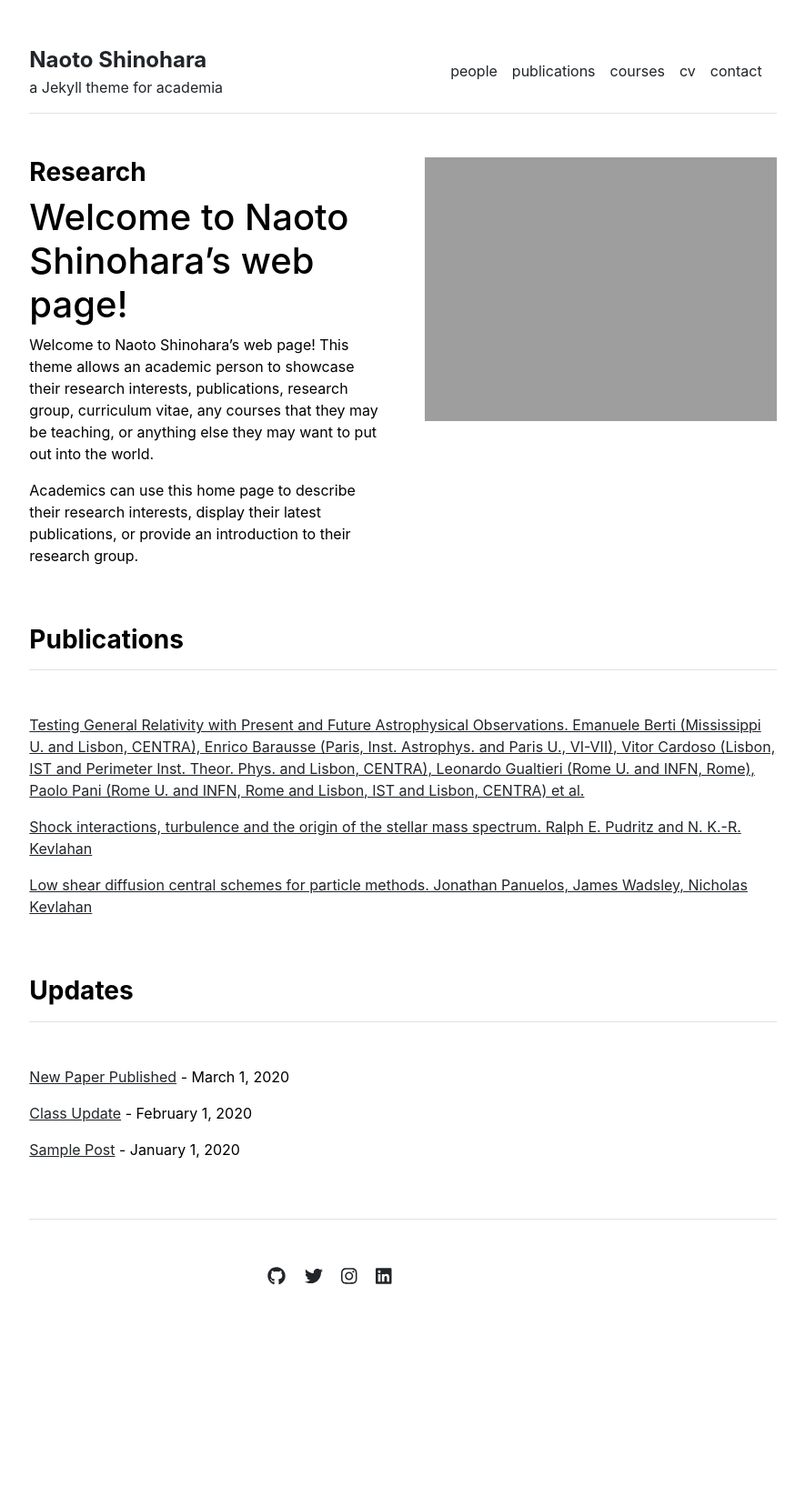
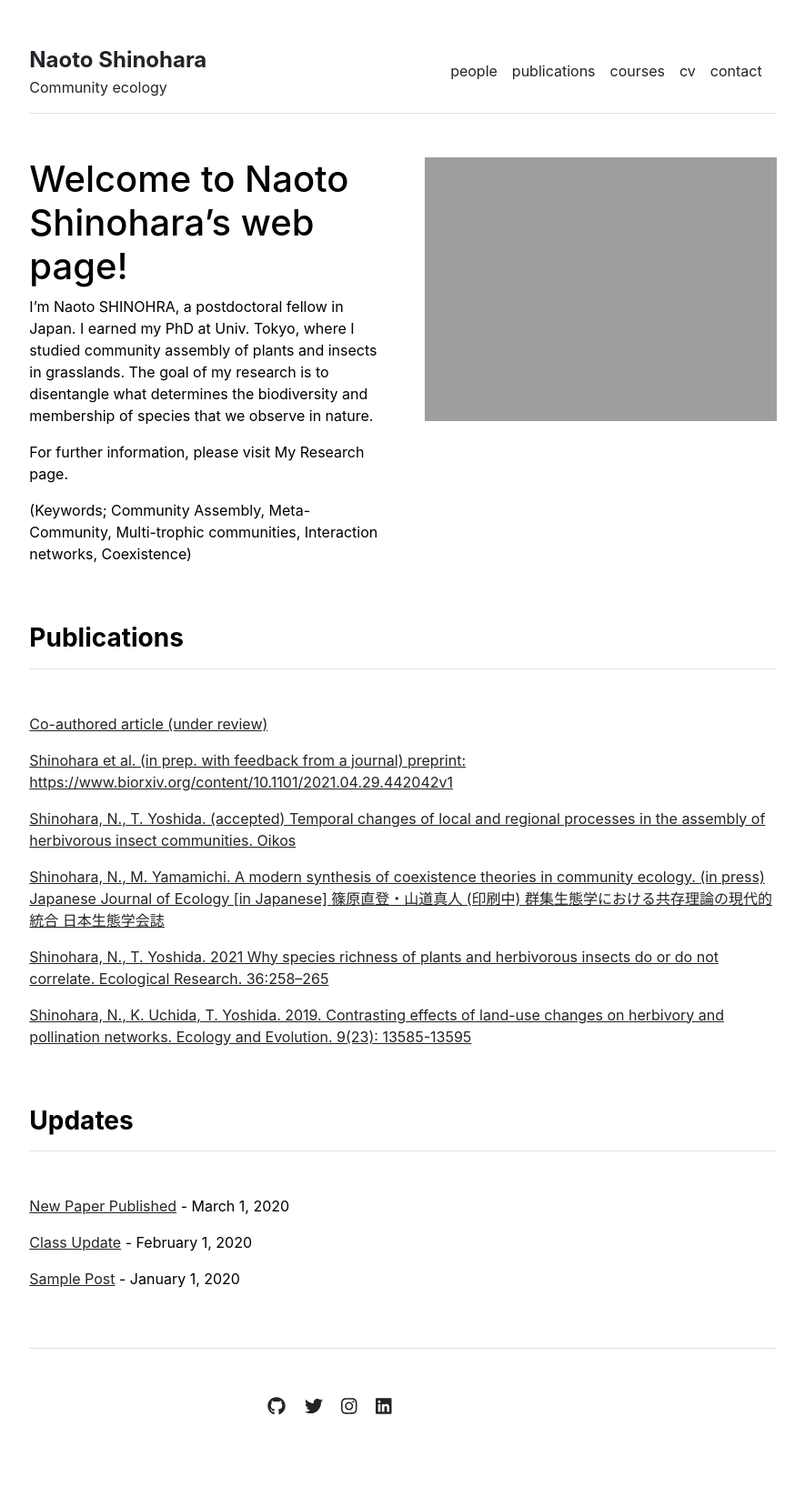
Before and after one commit to snaoto/snaoto.github.io, a Jekyll site: the page built from index.md, in a window 1280 px wide. Shown: the whole page at 91% size, without its empty margins (197-1082 px from the left). Built offline with Jekyll 4.4.1, drawn with Linux system fonts in a browser that asks for light colours; before the commit the page ends 1515 px from its top, so only the background shows below that.

Commit message:
alter title page

```diff
--- a/_config.yml
+++ b/_config.yml
@@ -1,4 +1,4 @@
 url: "https://snaoto.github.io" # the base hostname & protocol for your site, e.g. http://example.com
 baseurl: "" # the subpath of your site, e.g. /blog
 title: "Naoto Shinohara" # the name of your site, e.g. ACME Corp.
-description: "a Jekyll theme for academia"
+description: "Community ecology"
--- a/_data/publications.yml
+++ b/_data/publications.yml
@@ -1,10 +1,17 @@
 featured:
-- {name: 'Testing General Relativity with Present and Future Astrophysical Observations. Emanuele Berti (Mississippi U. and Lisbon, CENTRA), Enrico Barausse (Paris, Inst. Astrophys. and Paris U., VI-VII), Vitor Cardoso (Lisbon, IST and Perimeter Inst. Theor. Phys. and Lisbon, CENTRA), Leonardo Gualtieri (Rome U. and INFN, Rome), Paolo Pani (Rome U. and INFN, Rome and Lisbon, IST and Lisbon, CENTRA) et al.', url: '/publications/1501.07274.pdf'}
-- {name: 'Shock interactions, turbulence and the origin of the stellar mass spectrum. Ralph E. Pudritz and N. K.-R. Kevlahan', url: 'http://ms.mcmaster.ca/kevla/pdf/articles/PhilTransRSoc_2013.pdf'}
-- {name: 'Low shear diffusion central schemes for particle methods. Jonathan Panuelos, James Wadsley, Nicholas Kevlahan', url: 'http://ms.mcmaster.ca/kevla/pdf/articles/jcp_v414.pdf'}
+- {name: 'Co-authored article (under review)'}
+- {name: 'Shinohara et al. (in prep. with feedback from a journal) preprint: https://www.biorxiv.org/content/10.1101/2021.04.29.442042v1'}
+
+- {name: 'Shinohara, N., T. Yoshida. (accepted) Temporal changes of local and regional processes in the assembly of herbivorous insect communities. Oikos'}
+- {name: 'Shinohara, N., M. Yamamichi. A modern synthesis of coexistence theories in community ecology. (in press) Japanese Journal of Ecology [in Japanese] 篠原直登・山道真人 (印刷中) 群集生態学における共存理論の現代的統合 日本生態学会誌'}
+- {name: 'Shinohara, N., T. Yoshida. 2021 Why species richness of plants and herbivorous insects do or do not correlate. Ecological Research. 36:258–265', url: 'https://esj-journals.onlinelibrary.wiley.com/doi/10.1111/1440-1703.12189'}
+- {name: 'Shinohara, N., K. Uchida, T. Yoshida. 2019. Contrasting effects of land-use changes on herbivory and pollination networks. Ecology and Evolution. 9(23): 13585-13595', url: 'https://onlinelibrary.wiley.com/doi/10.1002/ece3.5814'}
 
 index:
-- {name: 'Testing General Relativity with Present and Future Astrophysical Observations. Emanuele Berti (Mississippi U. and Lisbon, CENTRA), Enrico Barausse (Paris, Inst. Astrophys. and Paris U., VI-VII), Vitor Cardoso (Lisbon, IST and Perimeter Inst. Theor. Phys. and Lisbon, CENTRA), Leonardo Gualtieri (Rome U. and INFN, Rome), Paolo Pani (Rome U. and INFN, Rome and Lisbon, IST and Lisbon, CENTRA) et al.', url: '/publications/1501.07274.pdf'}
-- {name: 'Shock interactions, turbulence and the origin of the stellar mass spectrum. Ralph E. Pudritz and N. K.-R. Kevlahan', url: 'http://ms.mcmaster.ca/kevla/pdf/articles/PhilTransRSoc_2013.pdf'}
-- {name: 'Low shear diffusion central schemes for particle methods. Jonathan Panuelos, James Wadsley, Nicholas Kevlahan', url: 'http://ms.mcmaster.ca/kevla/pdf/articles/jcp_v414.pdf'}
-- {name: 'Numerical solutions of thin film equations for polymer flows. Thomas. Salez, Joshua D. McGraw, Sara Cormier, Oliver Bäumchen, Kari Dalnoki-Veress, and Elie Raphaël', url: 'https://static1.squarespace.com/static/5684891d7086d74497aeb71f/t/56ec510d2fe1319543ab6d6f/1458327821946/10.1140-epje-i2012-12114-x.pdf'}
+- {name: 'Co-authored article (under review)'}
+- {name: 'Shinohara et al. (in prep. with feedback from a journal) preprint: https://www.biorxiv.org/content/10.1101/2021.04.29.442042v1'}
+
+- {name: 'Shinohara, N., T. Yoshida. (accepted) Temporal changes of local and regional processes in the assembly of herbivorous insect communities. Oikos'}
+- {name: 'Shinohara, N., M. Yamamichi. A modern synthesis of coexistence theories in community ecology. (in press) Japanese Journal of Ecology [in Japanese] 篠原直登・山道真人 (印刷中) 群集生態学における共存理論の現代的統合 日本生態学会誌'}
+- {name: 'Shinohara, N., T. Yoshida. 2021 Why species richness of plants and herbivorous insects do or do not correlate. Ecological Research. 36:258–265', url: 'https://esj-journals.onlinelibrary.wiley.com/doi/10.1111/1440-1703.12189'}
+- {name: 'Shinohara, N., K. Uchida, T. Yoshida. 2019. Contrasting effects of land-use changes on herbivory and pollination networks. Ecology and Evolution. 9(23): 13585-13595', url: 'https://onlinelibrary.wiley.com/doi/10.1002/ece3.5814'}
--- a/_layouts/home.html
+++ b/_layouts/home.html
@@ -4,7 +4,7 @@ layout: default
 
 <div class="row g-5 mb-5">
   <div class="col-md-6">
-    <h3 class="fw-bold">Research</h3>
+    <!-- <h3 class="fw-bold">Research</h3> -->
     {{ content }}
   </div>
   <div class="col-md-6">
--- a/index.md
+++ b/index.md
@@ -4,7 +4,9 @@ title: "Home"
 ---
 
 # Welcome to Naoto Shinohara's web page!
-Welcome to Naoto Shinohara's web page!
-This theme allows an academic person to showcase their research interests, publications, research group, curriculum vitae, any courses that they may be teaching, or anything else they may want to put out into the world.
+I'm Naoto SHINOHRA, a postdoctoral fellow in Japan.
+I earned my PhD at Univ. Tokyo, where I studied community assembly of plants and insects in grasslands. The goal of my research is to disentangle what determines the biodiversity and membership of species that we observe in nature.
 
-Academics can use this home page to describe their research interests, display their latest publications, or provide an introduction to their research group.
+For further information, please visit My Research page.
+
+(Keywords; Community Assembly, Meta-Community, Multi-trophic communities, Interaction networks, Coexistence)
```
